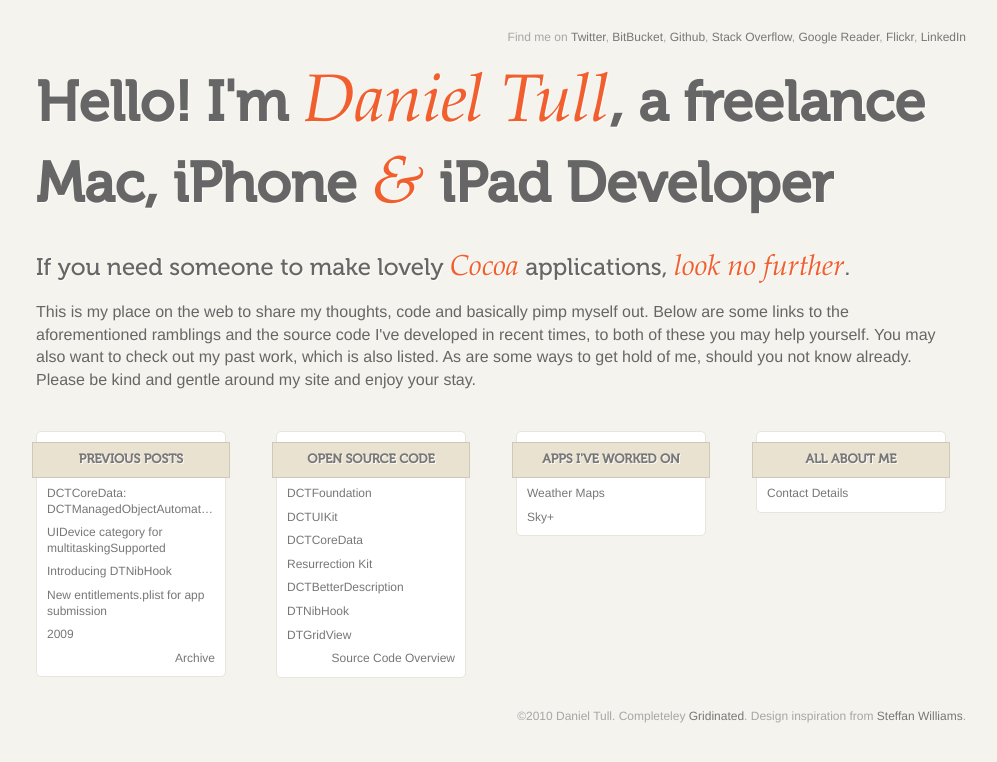
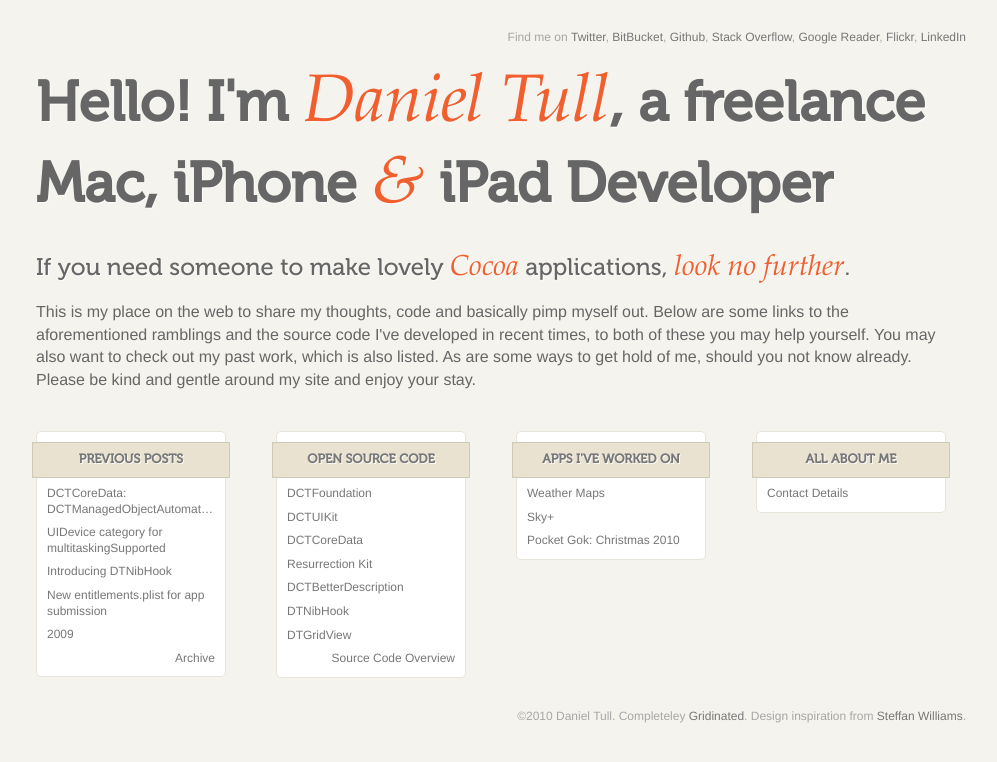
Before and after one commit to danielctull/danielctull.github.com, a Jekyll site: the page built from index.html, in a window 1280 px wide. Shown: the top 762 px of the page, without its empty margins (149-1146 px from the left). Built offline with Jekyll 4.4.1, drawn with Linux system fonts in a browser that asks for light colours.

Commit message:
Add Pocket Gok to the list of apps developed.

```diff
--- a/_includes/appsmenu.html
+++ b/_includes/appsmenu.html
@@ -2,4 +2,5 @@
 <ul>
 	<li><a href="http://www.weathermapsapp.com/">Weather Maps</a></li>
 	<li><a href="http://itunes.apple.com/gb/app/sky/id301250225?mt=8">Sky+</a></li>
+	<li><a href="http://itunes.apple.com/gb/app/pocket-gok-christmas-2010/id401621756?mt=8">Pocket Gok: Christmas 2010</a></li>
 </ul>
```
